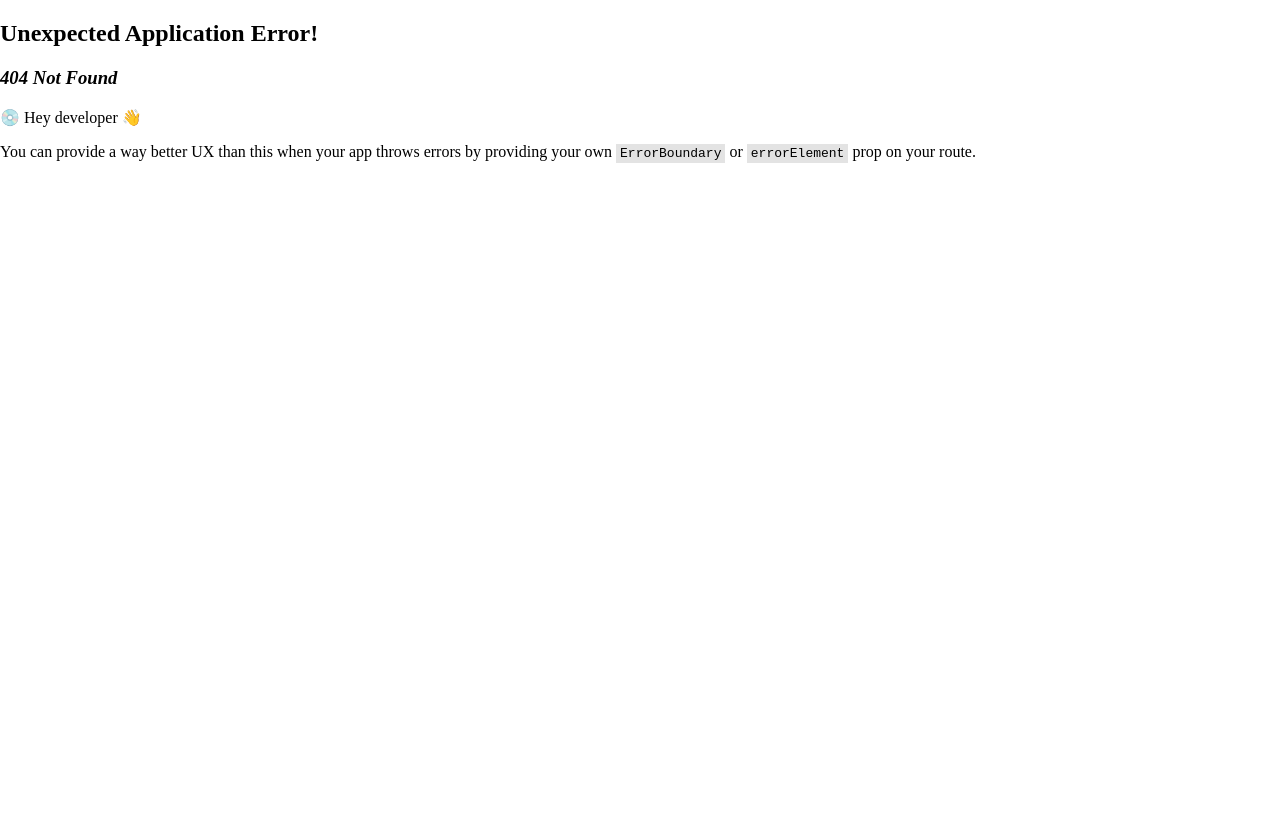
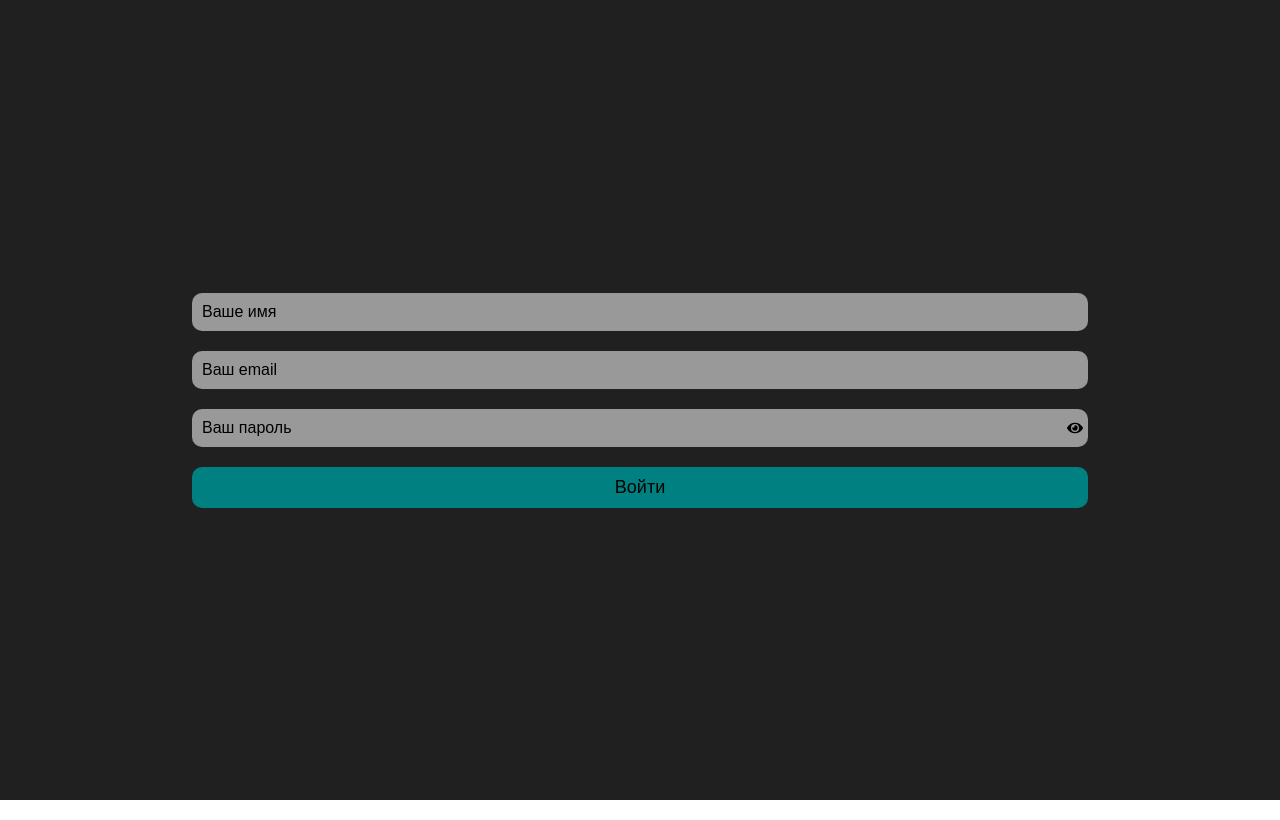
Before and after one commit to Ivann1027/notebook_client, a React (Vite) app: page /notes/1 in a window 1280 px wide. Before the commit this address had no page. Built offline with nearby package versions, Linux system fonts and the light colour scheme.

Commit message:
authStarted

```diff
--- a/src/App.tsx
+++ b/src/App.tsx
@@ -5,7 +5,7 @@ import Main from "./components/Main"
 
 function App() {
 
-	const [isUserAuthorized, setIsUserAuthorized] = useState<boolean>(true)
+	const [isUserAuthorized, setIsUserAuthorized] = useState<boolean>(false)
 
   return (
 		<div className="app">
--- a/src/components/AuthorizationForm.tsx
+++ b/src/components/AuthorizationForm.tsx
@@ -1,10 +1,31 @@
-
+import { useState, FormEvent, ChangeEvent } from 'react'
+import '../styles/auth.scss'
+import { FaEye, FaEyeSlash } from "react-icons/fa"
 
 function AuthorizationForm() {
 
+
+	const [isEye, setIsEye] = useState<boolean>(false)
+	const [name, setName] = useState<string>('')
+	const [email, setEmail] = useState<string>('')
+	const [password, setPassword] = useState<string>('')
+
+	const login = (e: FormEvent<HTMLFormElement>) => {
+		e.preventDefault()
+	}
+
 	return(
-		<div>
-			This is an Authorization Form
+		<div className='auth'>
+			<form onSubmit={login} className='auth__form'>
+				<input value={name} onChange={(e: ChangeEvent<HTMLInputElement>) => setName(e.target.value)} placeholder='Ваше имя' />
+				{email}
+				<input value={email} onChange={(e: ChangeEvent<HTMLInputElement>) => setEmail(e.target.value)} placeholder='Ваш email' />
+				<p className="auth__pass">
+					<input value={password} onChange={(e: ChangeEvent<HTMLInputElement>) => setPassword(e.target.value)} type={isEye ? 'text' : 'password'} placeholder='Ваш пароль' />
+					<span className='auth__eye' onClick={() => setIsEye(!isEye)}>{isEye ? <FaEyeSlash /> : <FaEye />}</span>
+				</p>
+				<button type='submit'>Войти</button>
+			</form>
 		</div >
 	)
 }
--- a/src/components/Main.tsx
+++ b/src/components/Main.tsx
@@ -1,6 +1,7 @@
 import { Outlet } from "react-router-dom"
 import Sidebar from "./Sidebar"
 import '../styles/main.scss'
+import Notebook from "./Notebook"
 
 function Main() {
 
@@ -8,7 +9,9 @@ function Main() {
 	return (
 		<div className="main">
 			<Sidebar />
-			<Outlet />
+			<Notebook>
+				<Outlet />
+			</Notebook>
 		</div>
 	)
 }
--- /dev/null
+++ b/src/components/Note.tsx
@@ -0,0 +1,26 @@
+import { useNavigate, useParams } from "react-router-dom"
+import { NoteT } from "../types/types"
+import { useGetNoteQuery } from "../services/notesApi"
+
+
+const Note = () => {
+
+	const { noteId } = useParams()
+	const {data: note} = useGetNoteQuery({userId: String(3), noteId: String(noteId)})
+	const navigate = useNavigate()
+
+	console.log(note)
+
+	return (
+		<div>
+			{note &&
+				<>
+					<h1>{note.title}</h1>
+					<p>{note.content}</p>
+				</>
+			}
+		</div>
+	)
+}
+
+export default Note
--- a/src/components/Notebook.tsx
+++ b/src/components/Notebook.tsx
@@ -1,11 +1,16 @@
+import { ReactNode } from 'react'
 import '../styles/main.scss'
 
-function Notebook() {
+interface NotebookProps {
+	children: ReactNode
+}
+
+const Notebook: React.FC<NotebookProps> = ({children}) => {
 
 
 	return (
 		<div className='notebook'>
-			This is Notebook
+			{children}
 		</div>
 	)
 }
--- a/src/components/Sidebar.tsx
+++ b/src/components/Sidebar.tsx
@@ -1,23 +1,19 @@
-import { useEffect } from 'react'
 import { useGetAllNotesQuery } from '../services/notesApi'
 import '../styles/main.scss'
 import { FolderT, NoteT } from '../types/types'
 import Folder from './Folder'
+import { Link } from 'react-router-dom'
 
 function Sidebar() {
 
 	const { data: notes } = useGetAllNotesQuery(String(3))
-
-	useEffect(() => {
-		if (notes) console.log(notes)
-	}, [])
 
 	return (
 		<div className='sidebar'>
 			<div>All notes</div>
 			<ul>
 				{notes && notes.map((note: NoteT) => (
-					<li key={note.id}>{note.title}</li>
+					<Link to={`notes/${note.id}`} key={note.id}><li>{note.title}</li></Link>
 				))}
 			</ul>
 			{folders.map(folder => (
--- a/src/router.tsx
+++ b/src/router.tsx
@@ -1,12 +1,13 @@
 import { Navigate, Route, createBrowserRouter, createRoutesFromElements } from "react-router-dom"
 import App from "./App"
 import Notebook from "./components/Notebook"
+import Note from "./components/Note"
+import Main from "./components/Main"
 
 export const router = createBrowserRouter(
 	createRoutesFromElements(
-		<Route path='/' element={<App />} >
-			<Route path='' element={<Navigate to='notebook' />} />
-			<Route path='notebook' element={<Notebook />} />
-		</Route>
+			<Route path='/' element={<App />}>
+				<Route path='notes/:noteId' element={<Note />} />
+			</Route>
 	)
 )
--- a/src/services/notesApi.ts
+++ b/src/services/notesApi.ts
@@ -4,13 +4,17 @@ import { NoteT } from "../types/types"
 export const notesApi = createApi({
 	reducerPath: 'notesApi',
 	baseQuery: fetchBaseQuery({ baseUrl: 'http://localhost:5000/' }),
-	tagTypes: ['Notes'],
+	tagTypes: ['Notes', 'Note', 'Folders'],
 	endpoints: (builder) => ({
 		getAllNotes: builder.query<NoteT[], string>({
 			query: (userId) => `users/${userId}/notes`,
 			providesTags: result => ['Notes']
 		}),
+		getNote: builder.query<NoteT, {userId: string, noteId: string}>({
+			query: ({ userId, noteId }) => `users/${userId}/notes/${noteId}`,
+			providesTags: result => ['Note']
+		})
 	}),
 })
 
-export const { useGetAllNotesQuery } = notesApi
+export const { useGetAllNotesQuery, useGetNoteQuery } = notesApi
--- /dev/null
+++ b/src/styles/auth.scss
@@ -0,0 +1,51 @@
+.auth {
+	background-color: #202020;
+	color: black;
+	display: flex;
+	align-items: center;
+	justify-content: center;
+	width: 100%;
+	height: 100%;
+
+	&__form {
+		width: 70%;
+
+		input {
+			width: 100%;
+			margin-bottom: 20px;
+			padding: 10px;
+			border-radius: 10px;
+			font-size: 16px;
+			background-color: #999;
+			color: black;
+			&:focus {
+				box-shadow: 4px 4px 10px teal;
+			}
+			&::placeholder{ color: black; }
+		}
+
+		button {
+			width: 100%;
+			padding: 10px;
+			border-radius: 10px;
+			background-color: teal;
+			font-size: 18px;
+			&:active {
+				transform: translateY(1px);
+			}
+			&:hover {
+				background-color: rgb(6, 161, 161);
+			}
+		}
+	}
+}
+
+.auth__pass {
+	position: relative;
+}
+.auth__eye {
+	position: absolute;
+	top: 20%;
+	right: 5px;
+	cursor: pointer;
+}
--- a/src/styles/index.scss
+++ b/src/styles/index.scss
@@ -3,6 +3,17 @@ html, body {
 	height: 100%;
 	padding: 0;
 	margin: 0;
+}
+
+* {
+	box-sizing: border-box;
+	margin: 0;
+	padding: 0;
+}
+
+input, button {
+	outline: none;
+	border: none;
 }
 
 #root {
--- a/src/types/types.ts
+++ b/src/types/types.ts
@@ -7,6 +7,12 @@ export type AuthorizedUser = {
 		folders?: FolderT[]
 		notes?: NoteT[]
 	}
+}
+
+export type UserReq = {
+	name: string
+	email: string
+	password: string
 }
 
 export type NoteT = {
```
Also changed, not shown: src/services/authApi.ts (added, +16 -0 lines).
